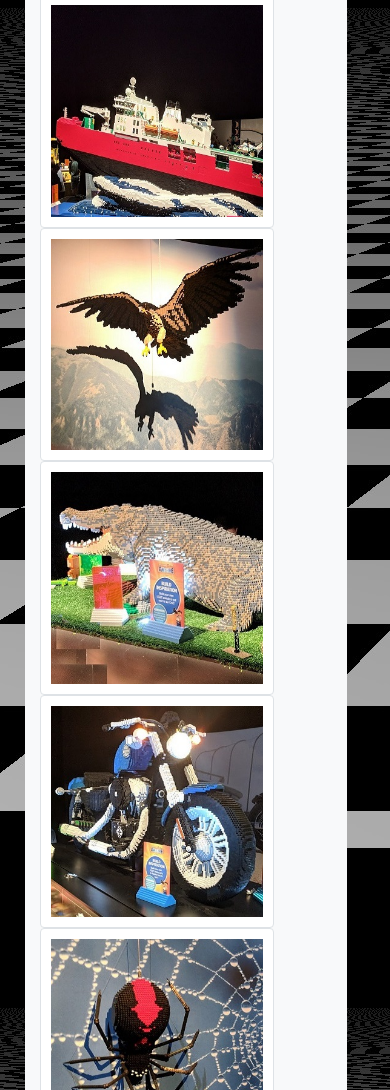
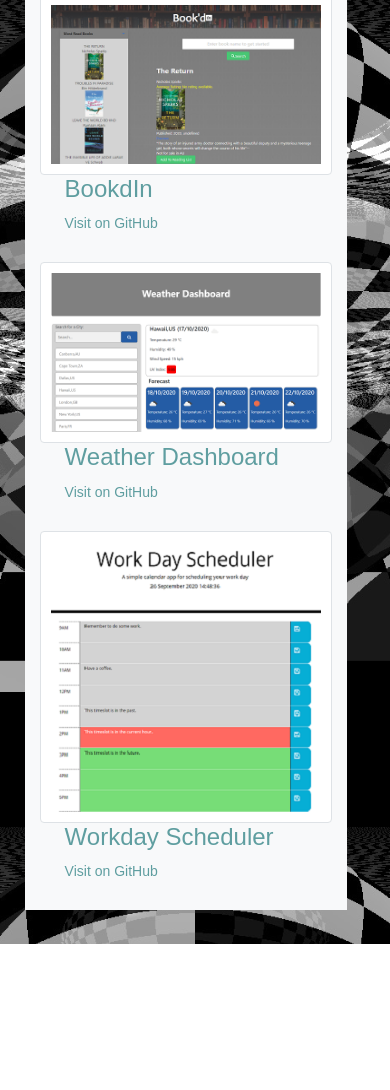
Before and after one commit to RAMulc/Portfolio, a plain HTML site: page portfolio.html in a window 390 px wide. Shown: the part 152-1242 px from the top of the page. After the commit the page ends 1096 px from the top, so only its background shows below. Drawn offline with nearby package versions, Linux system fonts and the light colour scheme.

Commit message:
Updated to include new portfolio information and links added to about me

```diff
--- a/assets/css/style.css
+++ b/assets/css/style.css
@@ -1,13 +1,30 @@
+    body {
+        background: url("../images/background.jpg") no-repeat center center fixed;
+        -webkit-background-size: cover;
+        -moz-background-size: cover;
+        background-size: cover;
+        -o-background-size: cover;
+    }
+
+    .list-o-links {
+        font-family: Arial, Helvetica, sans-serif;
+        font-size: 14px;
+        margin-left: 5%;
+        padding: 10px;
+        line-height: 25px;
+        list-style-type: disc;
+    }
+
     h1 {
         font-family: Arial, Helvetica, sans-serif;
         font-size: 40px;
         font-weight: bolder;
-        color: cadetblue;
+        color: darkgreen;
     }
 
     .navbar-brand {
         font-family: Arial, Helvetica, sans-serif;
-        background-color: cadetblue;
+        background-color: darkgreen;
         font-weight: bold;
         color: white;
         padding: 5px;
@@ -30,6 +47,35 @@
         padding: 10px;
     }
 
+    a {
+        color: cadetblue;
+    }
+
+    a:hover {
+        color: blueviolet;
+    }
+
+    .pfolioImg {
+        width: 350px;
+        padding: 10px;
+    }
+
+    .zoom {
+        transition: transform 0.5s;
+       }
+
+    .zoom:hover{
+    transform: scale(1.05);
+    }
+
+    .portfolio-info {
+        font-family: Arial, Helvetica, sans-serif;
+        font-size: 14px;
+        margin-left: 5%;
+        padding: 10px;
+        line-height: 25px;
+    }
+
     #portfolio {
         max-width: 80%;
         padding: 10px;
@@ -47,9 +93,22 @@
         padding: 0px;
     }
 
+    input[type=submit] {
+        background-color: darkgreen;
+        color: white;
+        padding: 12px 20px;
+        border: none;
+        border-radius: 4px;
+        cursor: pointer;
+    }
+
+    input[type=submit]:hover {
+        background-color: blueviolet;
+    }
+
     /* Set the background of the navbar-toggler */
     .navbar-toggler {
-        background-color: cadetblue;
+        background-color: darkgreen;
     }
 
     /* Customise the navbar-toggler-icon to match the colouring of the webpages */
--- a/portfolio.html
+++ b/portfolio.html
@@ -16,24 +16,24 @@
 
 <body>
     <!-- Set background image for page -->
-    <div style="background-image: url(./assets/images/background.jpg)">
+    <div class="bgrnd">
         <!-- Set bootstrap navbar -->
         <nav class="navbar navbar-expand-lg bg-light">
-            <a class="navbar-brand">Robert Mulcrone</a>
-            <button class="navbar-toggler" type="button" data-toggle="collapse" data-target="#navbarNav"
-                aria-controls="navbarNav" aria-expanded="false" aria-label="Toggle navigation">
+            <div class="navbar-brand">RAM</div>
+            <div class="navbar-toggler" data-toggle="collapse" data-target="#navbarNav" aria-controls="navbarNav"
+                aria-expanded="false" aria-label="Toggle navigation">
                 <span class="navbar-toggler-icon"></span>
-            </button>
+            </div>
             <div class="collapse navbar-collapse justify-content-end" id="navbarNav">
                 <ul class="navbar-nav">
                     <li class="nav-item">
-                        <a class="nav-link" href="./contact.html">Contact </a>
+                        <a class="nav-link" href="./index.html">About</a>
                     </li>
                     <li class="nav-item">
                         <a class="nav-link active" href="./portfolio.html">Portfolio</a>
                     </li>
                     <li class="nav-item">
-                        <a class="nav-link" href="./index.html">About</a>
+                        <a class="nav-link" href="./contact.html">Contact </a>
                     </li>
                 </ul>
             </div>
@@ -46,16 +46,55 @@
             <div class="row">
                 <div class="col-xs-12 col-md-12 bg-light">
                     <h1>Portfolio</h1>
-                    <img class="img-thumbnail img float-left" src="./assets/images/Boat.jpg" alt="Lego Boat"
-                        style="padding: 10px;"/>
-                    <img class="img-thumbnail img float-left" src="./assets/images/Eagle.jpg" alt="Lego Eagle"
-                        style="padding: 10px;"/>
-                    <img class="img-thumbnail img float-left" src="./assets/images/Croc.jpg" alt="Lego Crocodile"
-                        style="padding: 10px;"/>
-                    <img class="img-thumbnail img float-left" src="./assets/images/MBike.jpg" alt="Lego Motorbike"
-                        style="padding: 10px;"/>
-                    <img class="img-thumbnail img float-left" src="./assets/images/RedBack.jpg" alt="Lego Redback"
-                        style="padding: 10px;"/>
+                    <a href="https://wcollins71.github.io/Book-d-in/" target="_blank">
+                        <div class="float-left">
+                            <img class="pfolioImg img-thumbnail img float-left zoom" src="./assets/images/BookdIn.png"
+                                alt="BookdIn" style="padding: 10px;" />
+                            <ul class="portfolio-info">
+                                <li>
+                                    <h4>BookdIn</h4>
+                                </li>
+                                <li>
+                                    <a href="https://github.com/wcollins71/Book-d-in/" target="_blank">Visit on
+                                        GitHub</a>
+                                </li>
+                            </ul>
+                        </div>
+                    </a>
+                    <a href="https://ramulc.github.io/WeatherDashboard/" target="_blank">
+                        <div class="float-left">
+                            <img class="pfolioImg img-thumbnail img float-left zoom"
+                                src="./assets/images/WeatherDashboard.png" alt="Weather Dashboard"
+                                style="padding: 10px;" />
+                            <ul class="portfolio-info">
+                                <li>
+                                    <h4>Weather Dashboard</h4>
+                                </li>
+                                <li>
+                                    <a href="https://github.com/RAMulc/WeatherDashboard" target="_blank">Visit on
+                                        GitHub</a>
+                                </li>
+                            </ul>
+                        </div>
+                    </a>
+
+                    <a href="https://ramulc.github.io/WorkDayScheduler/" target="_blank">
+                        <div class="float-left">
+                            <img class="pfolioImg img-thumbnail img float-left zoom"
+                                src="./assets/images/WorkDayScheduler.png" alt="Workday Scheduler"
+                                style="padding: 10px;" />
+                            <ul class="portfolio-info">
+                                <li>
+                                    <h4>Workday Scheduler</h4>
+                                </li>
+                                <li>
+                                    <a href="https://github.com/RAMulc/WorkDayScheduler" target="_blank">Visit on
+                                        GitHub</a>
+                                </li>
+                            </ul>
+                        </div>
+                    </a>
+
                 </div>
             </div>
 
```
Also changed, not shown: contact.html (+19 -11 lines), index.html (+28 -8 lines), assets/images/BookdIn.png (added), assets/images/WeatherDashboard.png (added), assets/images/WorkDayScheduler.png (added), 1 other file.
